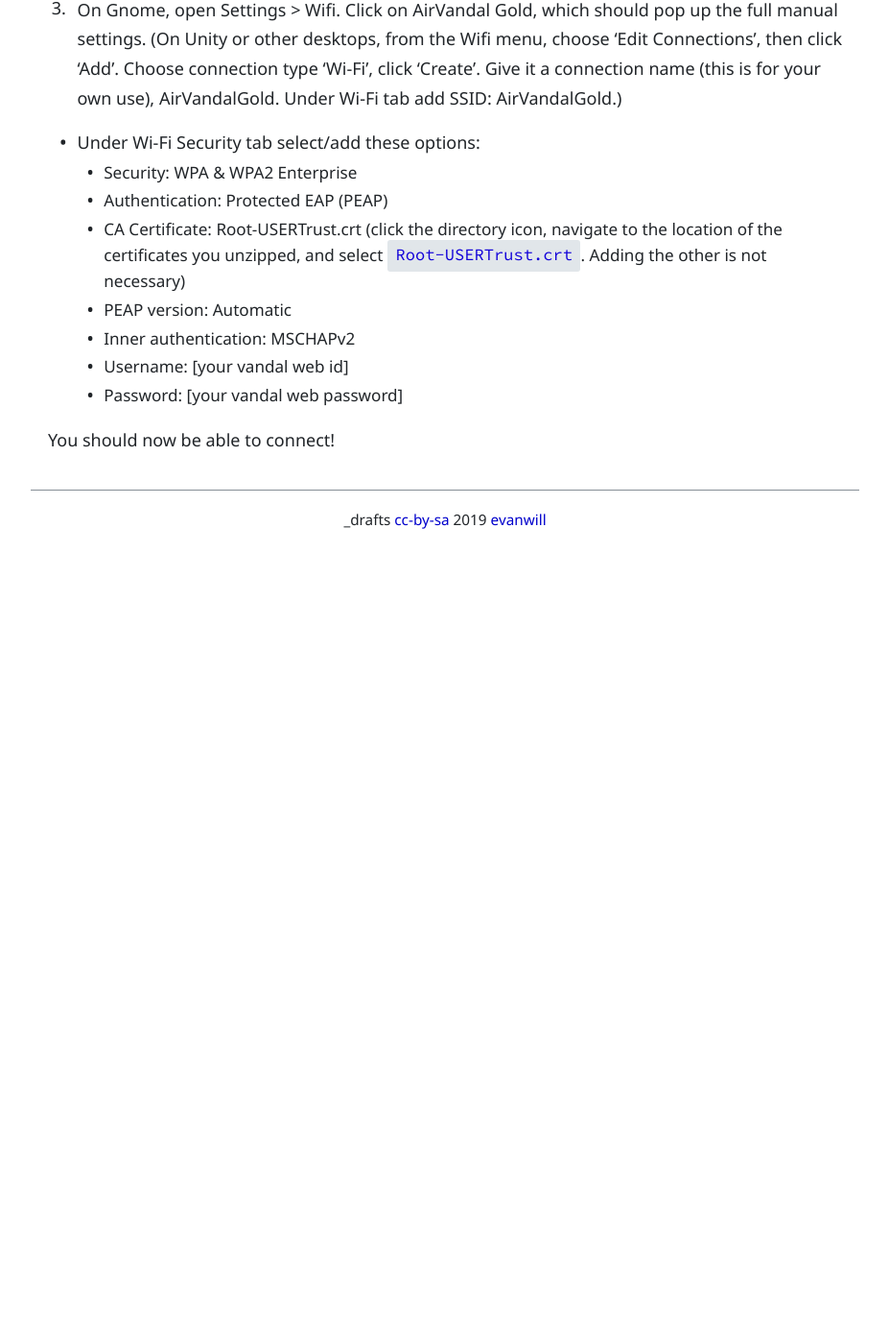
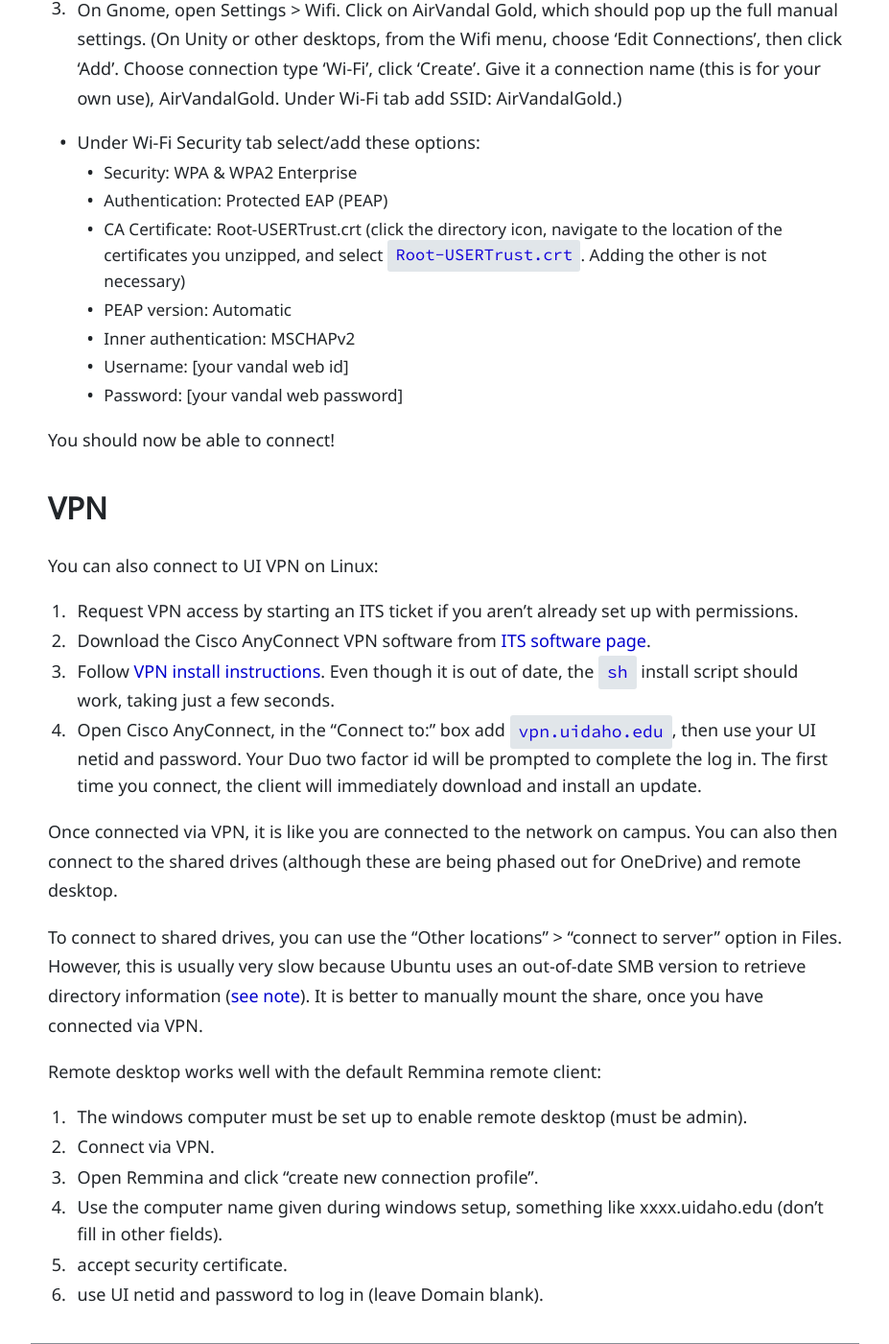
Before and after one commit to evanwill/_drafts, a Jekyll site: the page built from _notes/airvandalgold-setup.md, in a window 1280 px wide and 1400 px high, scrolled down 562 px. Shown: the whole window at 96% size, without its empty margins (176-1103 px from the left). Built offline with Jekyll 4.4.1, drawn with Linux system fonts in a browser that asks for light colours; before the commit the page ends 1138 px from its top, so only the background shows below that.

Commit message:
ui vpn info

```diff
--- a/_notes/airvandalgold-setup.md
+++ b/_notes/airvandalgold-setup.md
@@ -25,3 +25,28 @@
     - Password: [your vandal web password]
 
 You should now be able to connect!
+
+## VPN
+
+You can also connect to UI VPN on Linux:
+
+1. Request VPN access by starting an ITS ticket if you aren't already set up with permissions.
+2. Download the Cisco AnyConnect VPN software from [ITS software page](https://support.uidaho.edu/TDClient/40/Portal/KB/ArticleDet?ID=231#cac-linux-64).
+3. Follow [VPN install instructions](https://support.uidaho.edu/TDClient/40/Portal/KB/ArticleDet?ID=38). Even though it is out of date, the `sh` install script should work, taking just a few seconds.
+4. Open Cisco AnyConnect, in the "Connect to:" box add `vpn.uidaho.edu`, then use your UI netid and password. Your Duo two factor id will be prompted to complete the log in. The first time you connect, the client will immediately download and install an update.
+
+Once connected via VPN, it is like you are connected to the network on campus.
+You can also then connect to the shared drives (although these are being phased out for OneDrive) and remote desktop.
+
+To connect to shared drives, you can use the "Other locations" > "connect to server" option in Files.
+However, this is usually very slow because Ubuntu uses an out-of-date SMB version to retrieve directory information ([see note](https://askubuntu.com/questions/1179576/ubuntu-18-04-problem-to-connect-to-windows-10-smb-share)).
+It is better to manually mount the share, once you have connected via VPN.
+
+Remote desktop works well with the default Remmina remote client:
+
+1. The windows computer must be set up to enable remote desktop (must be admin).
+2. Connect via VPN.
+3. Open Remmina and click "create new connection profile".
+4. Use the computer name given during windows setup, something like xxxx.uidaho.edu (don't fill in other fields).
+5. accept security certificate.
+6. use UI netid and password to log in (leave Domain blank).
```
